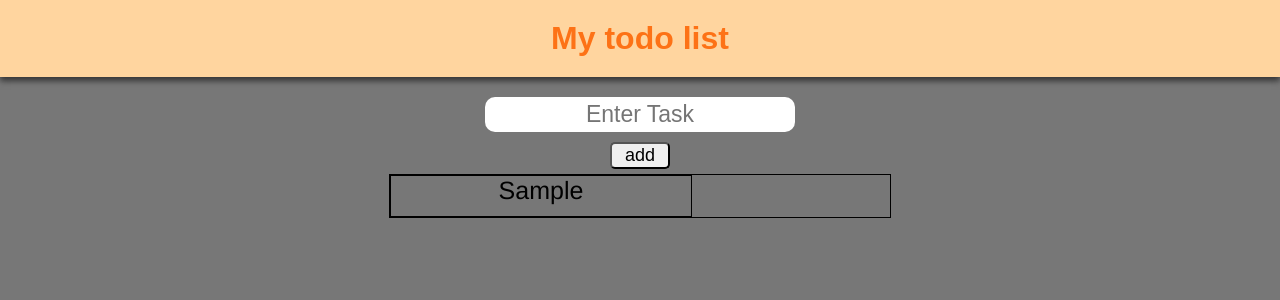
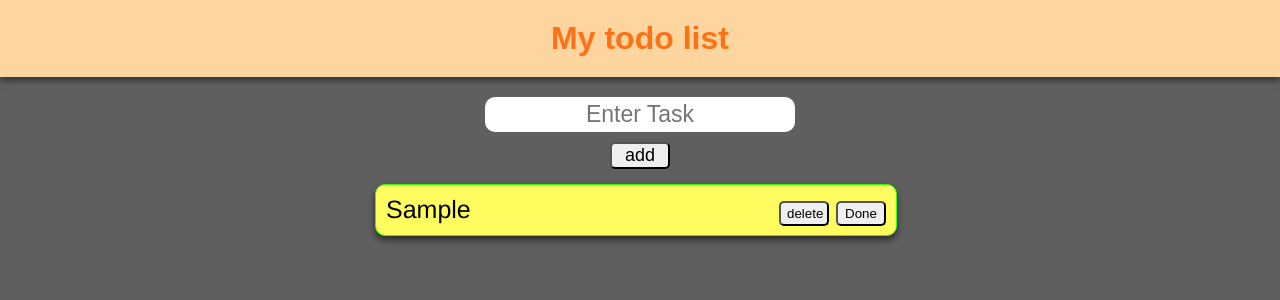
Before and after one commit to rohanmaiti/react-javascript-2, a React (Create React App) app: page / in a window 1280 px wide. Both pictures are taken after typing "Sample" into the empty fields and a click on the button "add". Shown: the top 300 px of the page. Built offline with nearby package versions, Linux system fonts and the light colour scheme.

Commit message:
line through not working

```diff
--- a/src/App.css
+++ b/src/App.css
@@ -1,5 +1,5 @@
 body{
   margin:0 0 0 0;
-  background-color:rgb(119, 119, 119);
+  background-color: rgb(95, 95, 95);
   font-family:'Franklin Gothic Medium', 'Arial Narrow', Arial, sans-serif;
 }
--- a/src/todo/todoComponent/todoItem.js
+++ b/src/todo/todoComponent/todoItem.js
@@ -1,12 +1,27 @@
 import styles from "./todoItem.module.css"
+import { useState } from "react";
 export default function TodoItem({todos}){
+  function deleteDiv(e){
+   console.log(e.target.parentElement)
+   e.target.parentElement.parentElement.remove();
+  }
+  const [click,changeClick] = useState(true);
+  function lineThrough(e){
+    console.log( e.target.parentElement.parentElement.firstElementChild);
+    e.target.parentElement.parentElement.firstElementChild.style = "text-decoration : ,line-through;" ;
+    changeClick(true)
+  }
+  function none(e){
+    e.target.parentElement.parentElement.firstElementChild.style = "text-decoration :none;"; changeClick(false)
+  }
+  function done(e){
+    !click ?lineThrough(e) :none(e);
+  }
+
     return (
-
           <div  className={styles.parent}>
-            {todos.map(item=><div key={item} >{item}</div>)}
+            {todos.map(item=><div className={styles.first_child} key={item}> <span>{item}</span>  <div  className={styles.secondchild} > <button  className={styles.button} onClick={deleteDiv}>delete</button> <button  className={styles.button} onClick={done}>Done</button> </div> </div>)}
           </div>
-
-
     )
 
 
--- a/src/todo/todoComponent/todoItem.module.css
+++ b/src/todo/todoComponent/todoItem.module.css
@@ -1,12 +1,36 @@
-.parent{
+ .parent{
+    width: 550px;
+    margin: auto;
+    /* border: 1px solid rgb(255, 0, 0); */
+    /* text */
+ }
+.first_child{
+    display: flex;
+    flex-direction: row;
+    justify-content: space-between;
+    border: 1px solid rgb(47, 255, 0);
     width: 500px;
-    margin: auto;
-    border: 1px solid black;
+    height: 30px;
+    font-size: 25px;
+    padding: 10px;
+    margin: 10px;
+    border-radius: 10px;
+    color:rgb(0, 0, 0);
+    background-color: rgb(255, 252, 95);
+    box-shadow: 0 4px 6px rgb(43, 43, 43);
+
 }
-.parent div{
-    border: 1px solid black;
-    width: 300px;
-    height: 40px;
-    text-align: center;
-    font-size: 25px;
-}
+
+ .second_child{
+    display: flex;
+    justify-content: space-around;
+    width:150px;
+    height: 30px;
+    border:1px solid rgb(144, 144, 144);
+ }
+
+ .button{
+ width: 50px;
+ height: 25px;
+ border-radius: 5px;
+ }
```
